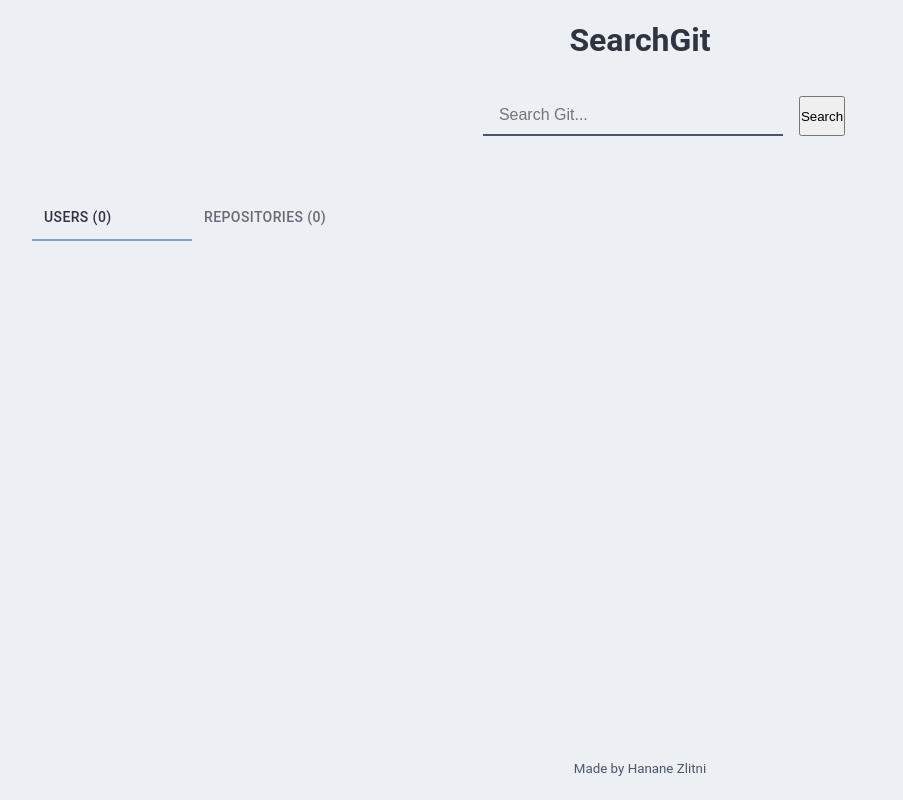
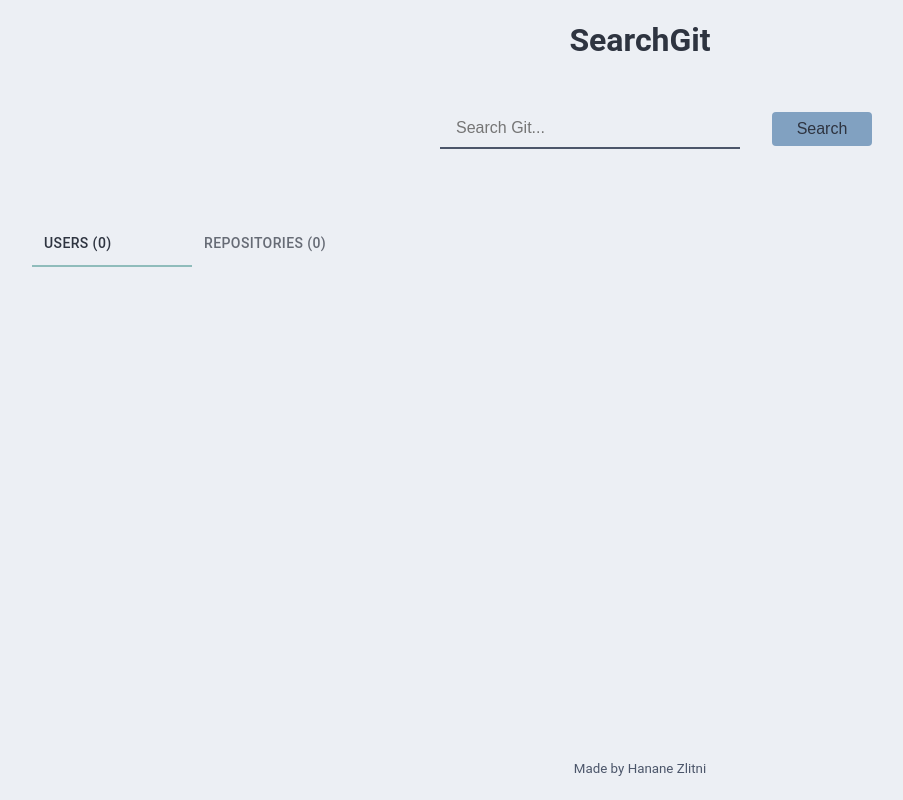
Before and after one commit to hananezlitni/octo-explorer, a React (Vite) app: page / in a window 1280 px wide. Shown: the whole page, without its empty margins (0-903 px from the left). Built offline with nearby package versions, Linux system fonts and the light colour scheme.

Commit message:
Style button

```diff
--- a/src/App.jsx
+++ b/src/App.jsx
@@ -100,7 +100,7 @@ const App = () => {
               onChange={handleChange}
               aria-label="Tabs to categorize search results"
               className={styles.tabs}
-              TabIndicatorProps={{ style: { background: "#81A1C1" } }}
+              TabIndicatorProps={{ style: { background: "#8FBCBB" } }}
             >
               <Tab
                 label={`Users ${
--- a/src/App.module.css
+++ b/src/App.module.css
@@ -1,6 +1,7 @@
 .form {
     display: flex;
     justify-content: center;
+    align-items: center;
 }
 
 button[role="tab"] span {
--- a/src/components/Button/Button.module.css
+++ b/src/components/Button/Button.module.css
@@ -0,0 +1,11 @@
+.button {
+    width: 100px;
+    font-size: 1em;
+    border-radius: 0.25em;
+    margin: 1em;
+    padding: 0.5em;
+    cursor: pointer;
+    background-color: var(--frost);
+    color: var(--font-color);
+    border: none;
+}
--- a/src/index.css
+++ b/src/index.css
@@ -3,7 +3,8 @@
   --background-color: #ECEFF4;
   --font-color: #2E3440;
   --gray-color: #4C566A;
-  --accent-color: #81A1C1;
+  --accent-color: #8FBCBB;
+  --frost: #81A1C1;
 }
 html {
   box-sizing: border-box; /* https://css-tricks.com/inheriting-box-sizing-probably-slightly-better-best-practice/ */
```
